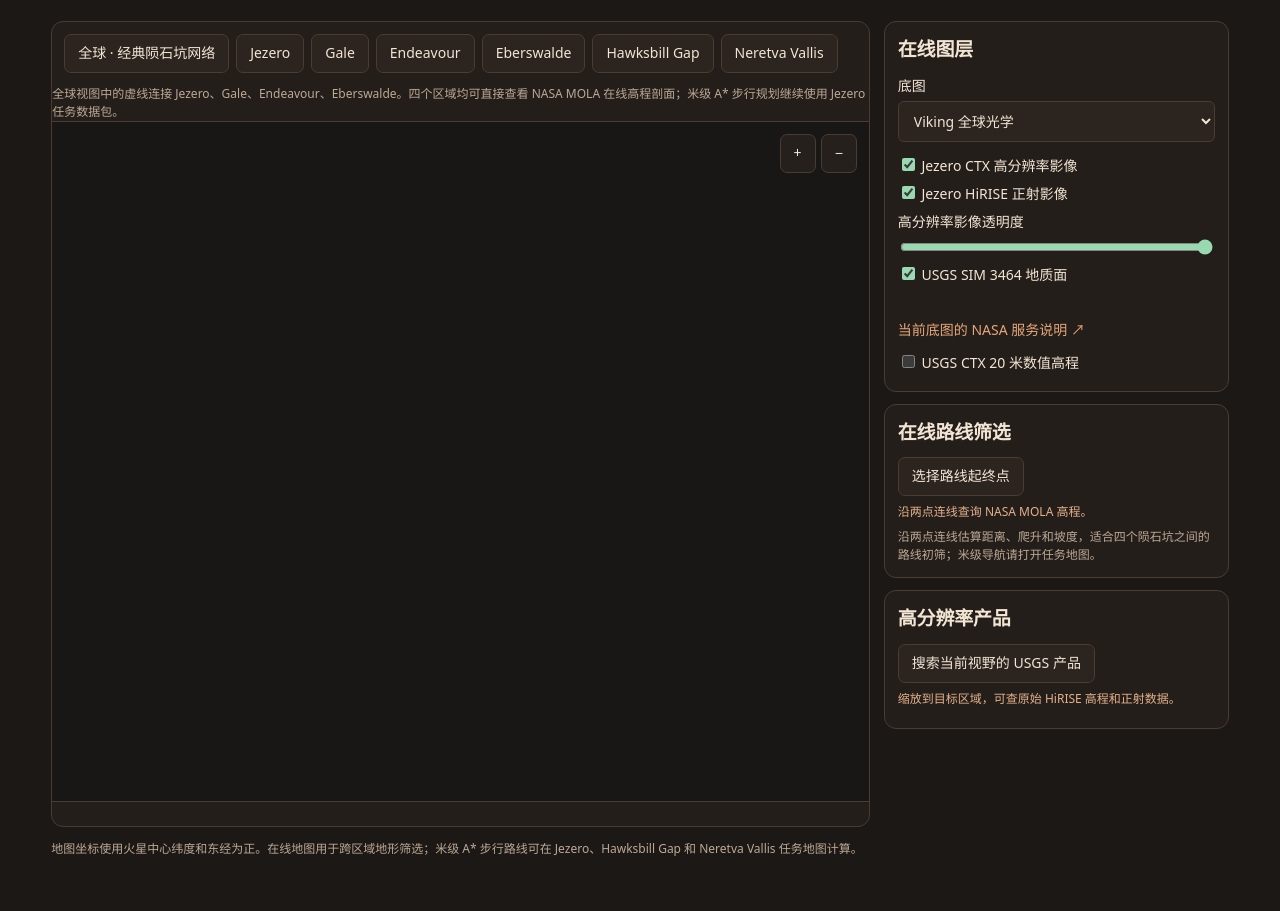
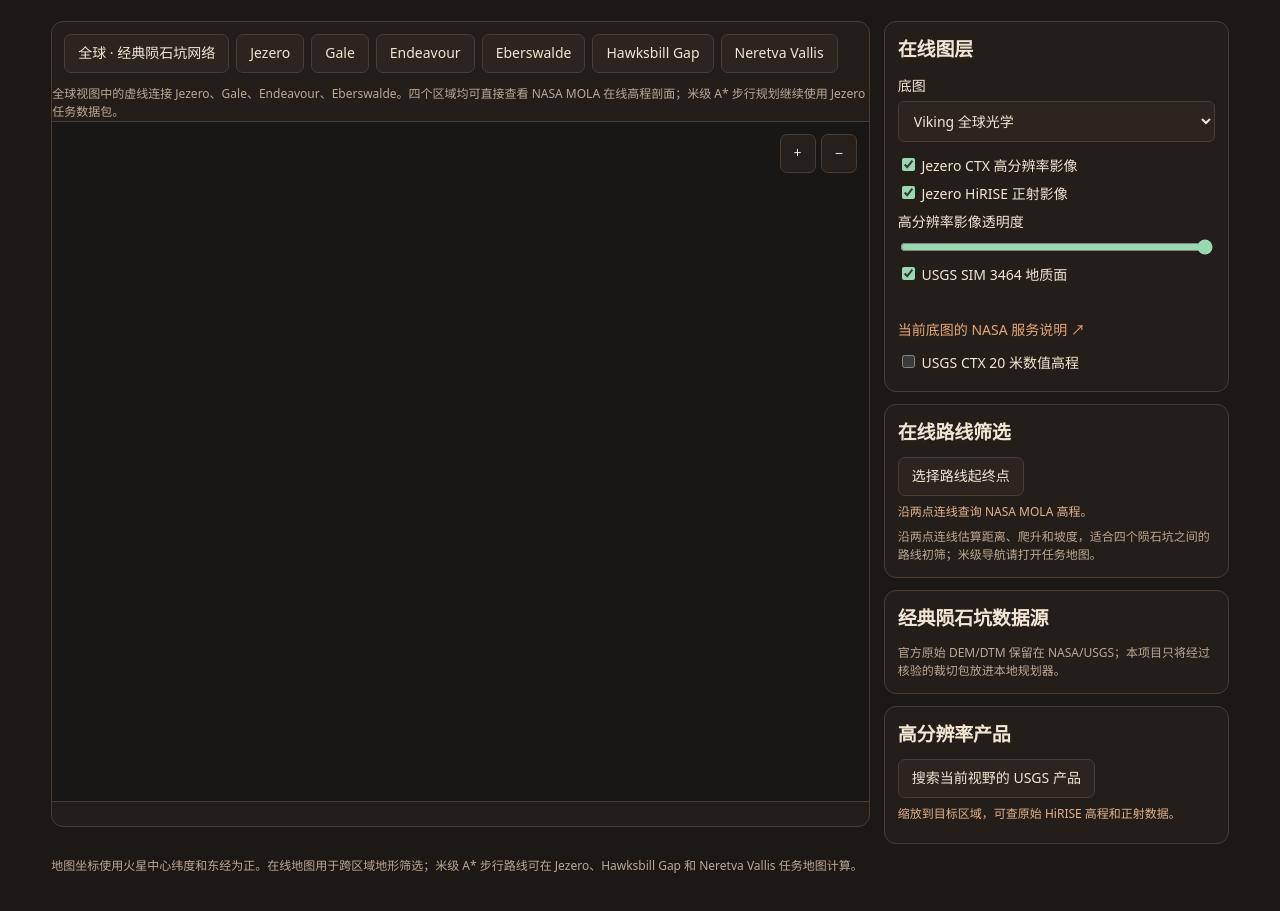
Before and after one commit to cassius0848/Mars-Hermes-pathfinder, a plain HTML site: page web/atlas.html in a window 1280 px wide. Shown: the part 179-1090 px from the top of the page. Drawn offline with Linux system fonts and the light colour scheme; a script that the page names is missing.

Commit message:
ui: add crater source panel

```diff
--- a/web/atlas.html
+++ b/web/atlas.html
@@ -55,6 +55,12 @@
           <p class="muted">沿两点连线估算距离、爬升和坡度，适合四个陨石坑之间的路线初筛；米级导航请打开任务地图。</p>
         </section>
         <section class="panel">
+          <div class="panel-heading"><h2>经典陨石坑数据源</h2></div>
+          <p id="crater-source-status" class="message" role="status"></p>
+          <ul id="crater-sources" class="product-list"></ul>
+          <p class="muted">官方原始 DEM/DTM 保留在 NASA/USGS；本项目只将经过核验的裁切包放进本地规划器。</p>
+        </section>
+        <section class="panel">
           <div class="panel-heading"><h2>高分辨率产品</h2></div>
           <button id="search-products" type="button">搜索当前视野的 USGS 产品</button>
           <p id="product-status" class="message" role="status">缩放到目标区域，可查原始 HiRISE 高程和正射数据。</p>
```
